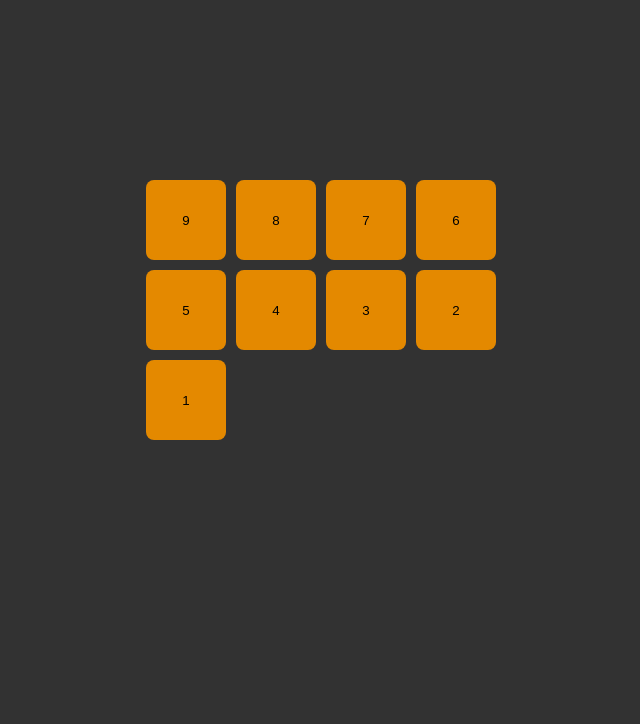
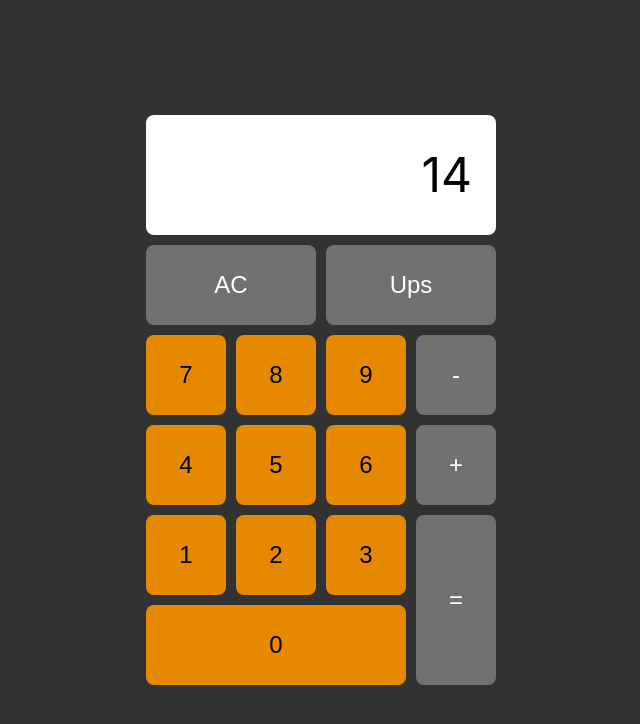
Before and after one commit to ZambranoJoseM/react_ts_calculator, a React (Create React App) app in the folder calculator/: page / in a window 1280 px wide. Shown: the top 724 px of the page, without its empty margins (319-959 px from the left). Built offline with nearby package versions, Linux system fonts and the light colour scheme.

Commit message:
Finishing all UI with styled components and grid

```diff
--- a/calculator/src/components/Button.tsx
+++ b/calculator/src/components/Button.tsx
@@ -2,18 +2,46 @@
 import styled from "styled-components";
 
 
+export enum ButtonType {
+
+    Number,
+    Operation,
+
+}
+
 type Props = {
+    type?: ButtonType
     label: string
+    position?: [x: number, y: number]
+    width?: number
+    height?: number
 }
 const StyledButton = styled.button`
-  background: #e48900;
+  background: #727171;
   border: none;
   border-radius:8px;
+  font-size: 24px;
+  color: #fff;
 `;
 
-const Button: React.FC<Props> = ({label}) => {
+const Button: React.FC<Props> = ({label, position, width, height, type=ButtonType.Operation}) => {
+const styles: React.CSSProperties = {}
+    if(position){
+        styles.gridColumnStart= position[0] + 1
+        styles.gridRowStart= position[1] + 1
+    }
+    if(width){
+        styles.gridColumnEnd = `span ${width}`
+    }
+    if(height){
+        styles.gridRowEnd = `span ${height}`
+    }
+    if(type === ButtonType.Number){
+        styles.color = "#000"
+        styles.background = "#e48900"
+    }
 return(
-   <StyledButton>{label}</StyledButton>
+   <StyledButton style = {styles}>{label}</StyledButton>
 )
 
 }
--- a/calculator/src/components/Calculator.tsx
+++ b/calculator/src/components/Calculator.tsx
@@ -1,5 +1,7 @@
+import { type } from "os";
 import React from "react";
 import styled from "styled-components";
+import { ButtonType } from "./Button";
 import Button from "./Button";
 
 const Container = styled.div`
@@ -9,22 +11,38 @@
   display: grid;
   grid-gap: 10px;
   grid-template-columns: repeat(4, 80px);
-  grid-template-rows: repeat(5, 80px);
+  grid-template-rows: 120px repeat(5, 80px);
+`;
+
+const Display = styled.div`
+  background: #fff;
+  border-radius:8px;
+  font-size:48px;
+  grid-column-end: span 4;
+  padding:30px 24px;
+  text-align: right;
 `;
 
 const Calculator: React.FC<{}> = () => {
     return (
         <Container>
             <Grid>
-                <Button label="9"/>
-                <Button label="8"/>
-                <Button label="7"/>
-                <Button label="6"/>
-                <Button label="5"/>
-                <Button label="4"/>
-                <Button label="3"/>
-                <Button label="2"/>
-                <Button label="1"/>
+                <Display>14 </Display>
+                <Button label="AC" position={[0, 1]} width={2}/>
+                <Button label="Ups" position={[2, 1]} width={2}/>
+                <Button label="-"position={[3, 2]} />
+                <Button label="+"position={[3, 3]} />
+                <Button label="="position={[3, 4]} height={2}/>
+                <Button type={ButtonType.Number} label="9" position={[2, 2]} />
+                <Button type={ButtonType.Number} label="8" position={[1, 2]} />
+                <Button type={ButtonType.Number} label="7" position={[0, 2]} />
+                <Button type={ButtonType.Number} label="6" position={[2, 3]} />
+                <Button type={ButtonType.Number} label="5" position={[1, 3]} />
+                <Button type={ButtonType.Number} label="4" position={[0, 3]} />
+                <Button type={ButtonType.Number} label="3" position={[2, 4]} />
+                <Button type={ButtonType.Number} label="2" position={[1, 4]} />
+                <Button type={ButtonType.Number} label="1" position={[0, 4]} />
+                <Button type={ButtonType.Number} label="0" position={[0, 5]} width={3}/>
             </Grid>
         </Container>
     )
```
